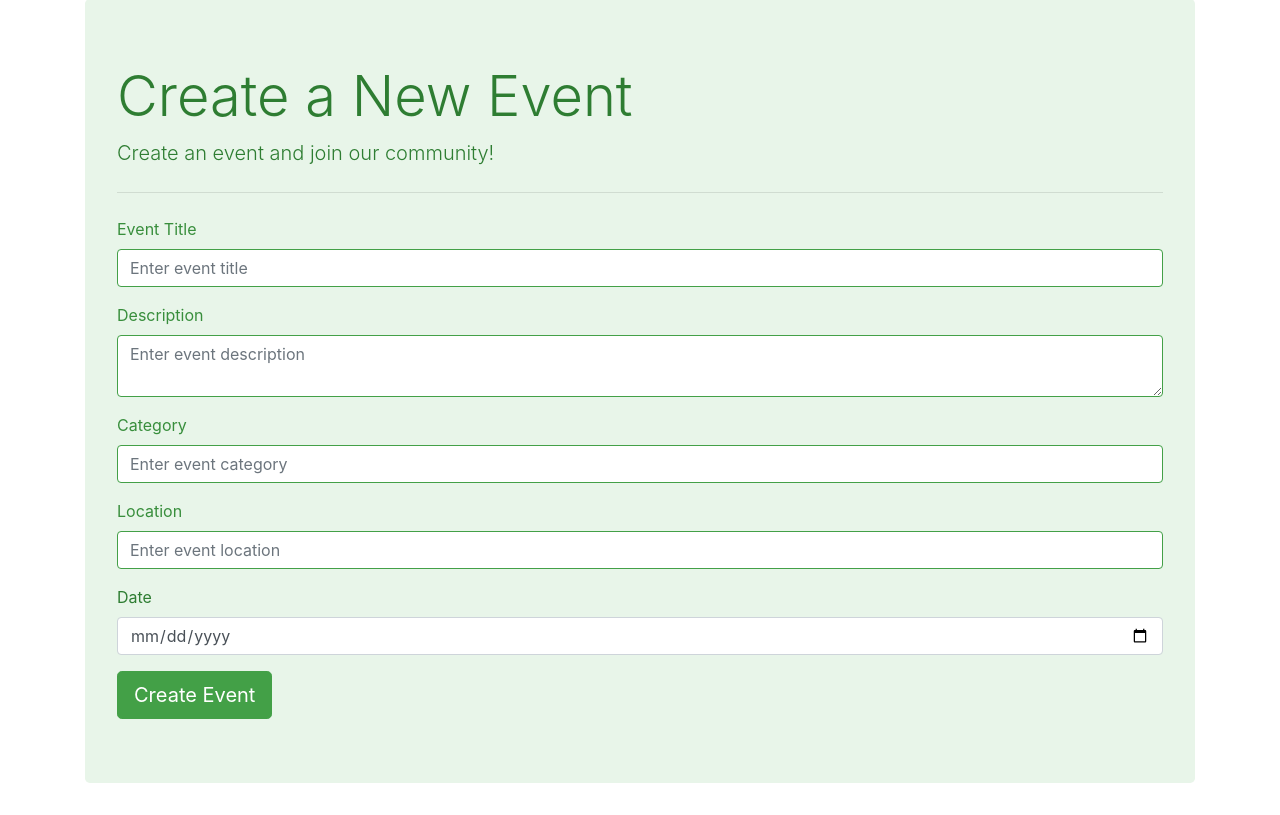
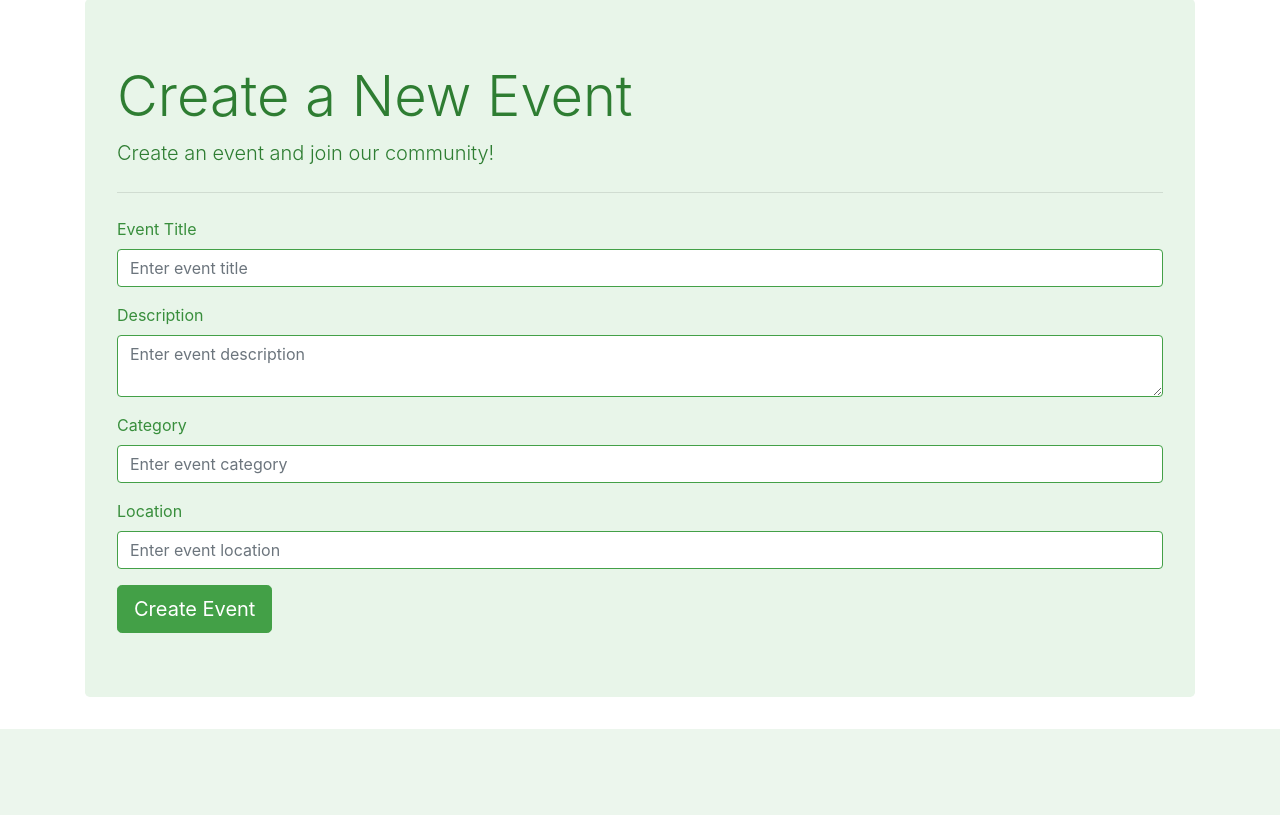
Before and after one commit to calipsso/Zaverecny_projekt_online, a Flask app: page /event/new in a window 1280 px wide. Shown: the part 81-896 px from the top of the page. After the commit the page ends 810 px from the top, so only its background shows below. Run offline with Flask 3, Linux system fonts and the light colour scheme; the visitor is signed in with stand-in values (Sample User, id 1); some libraries are stand-ins or nearby versions.

Commit message:
functional ver.1 no date

```diff
--- a/main.py
+++ b/app.py
@@ -1,3 +1,4 @@
+import os
 from flask import Flask
 from flask_sqlalchemy import SQLAlchemy
 from flask import render_template, url_for, flash, redirect
@@ -8,14 +9,15 @@ from datetime import datetime
 from werkzeug.security import generate_password_hash, check_password_hash
 #from flask import jsonify
 from flask import request
+from extensions import db, login_manager
 
 app = Flask(__name__)
-
+app.config['SECRET_KEY'] = os.urandom(24)
 app.config["SQLALCHEMY_DATABASE_URI"] = "postgresql://urici3i0icy8cuufham5:FrtbL6FqnCsROZMWocDBkgoOeoZC7R@b81s1xhecmfxnpmteb27-postgresql.services.clever-cloud.com:50013/b81s1xhecmfxnpmteb27"
 app.config["SQLALCHEMY_TRACK_MODIFICATIONS"] = False
-db = SQLAlchemy(app)
+db.init_app(app)
 
-login_manager = LoginManager(app)
+login_manager.init_app(app)
 login_manager.login_view = 'login'
 
 from models import User
@@ -76,8 +78,8 @@ def new_event():
         description = request.form.get('description')
         category = request.form.get('category')
         location = request.form.get('location')
-        date = datetime.strptime(request.form.get('date'), '%Y-%m-%d').date()
-        new_event = Event(title=title, description=description, category=category, location=location, date=date, organizer=current_user)
+        #date_posted = request.form.get('date')
+        new_event = Event(title=title, description=description, category=category, location=location, organizer=current_user)
         db.session.add(new_event)
         db.session.commit()
         flash('Your event has been created!', 'success')
@@ -107,6 +109,7 @@ def edit_event(event_id):
         event.description = request.form.get('description')
         event.category = request.form.get('category')
         event.location = request.form.get('location')
+        event.date_posted = request.form.get('date_posted')
         try:
             db.session.commit()
             flash('Event updated successfully!', 'success')
--- /dev/null
+++ b/extensions.py
@@ -0,0 +1,5 @@
+from flask_sqlalchemy import SQLAlchemy
+from flask_login import LoginManager
+
+db = SQLAlchemy()
+login_manager = LoginManager()
--- a/models.py
+++ b/models.py
@@ -1,5 +1,5 @@
 from datetime import datetime
-from main import db, login_manager
+from extensions import db, login_manager
 from flask_login import UserMixin
 
 
@@ -21,5 +21,5 @@ class Event(db.Model):
     description = db.Column(db.Text, nullable=False)
     category = db.Column(db.String(100), nullable=False)
     location = db.Column(db.String(100), nullable=False)
-    date_posted = db.Column(db.DateTime, nullable=False, default=datetime.utcnow)
+    #date_posted = db.Column(db.DateTime, nullable=False, default=datetime)
     user_id = db.Column(db.Integer, db.ForeignKey('user.id'), nullable=False)
--- a/templates/create_event.html
+++ b/templates/create_event.html
@@ -24,10 +24,6 @@
             <label for="location" style="color: #388e3c;">Location</label>
             <input type="text" class="form-control" id="location" name="location" placeholder="Enter event location" style="border-color: #43a047;">
         </div>
-        <div class="form-group">
-            <label for="date">Date</label>
-            <input type="date" class="form-control" id="date" name="date">
-        </div>
         <button type="submit" class="btn btn-primary btn-lg" style="background-color: #43a047; border-color: #43a047;">Create Event</button>
     </form>
 </div>
```
